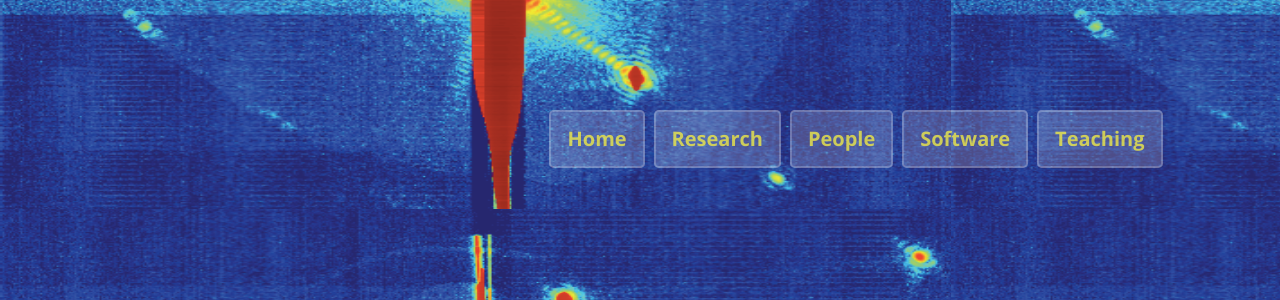
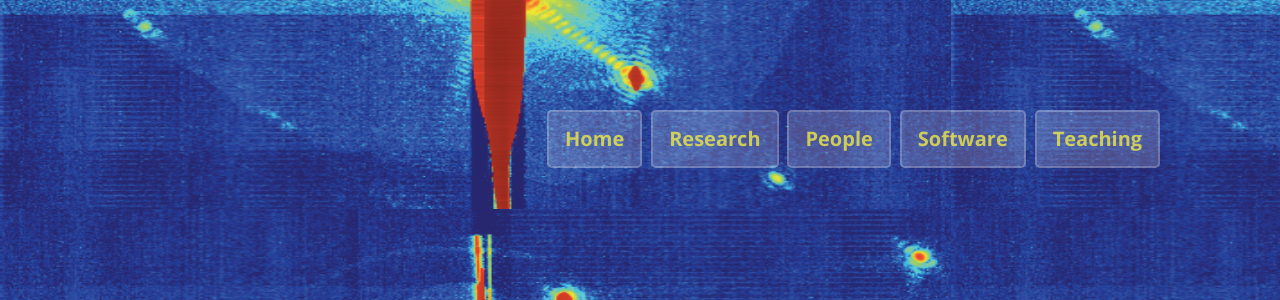
Before and after one commit to captvonsciencypants/computational-imaging-lab, a Jekyll site: the page built from index.md, in a window 1280 px wide. Shown: the part 344-644 px from the top of the page. Built offline with Jekyll 4.4.1, drawn with Linux system fonts in a browser that asks for light colours; our own code applies the rules of GitHub Pages for plain Markdown files; the repository's description, which GitHub fills in, is left out.

Commit message:
Update jekyll-theme-cayman.scss

```diff
--- a/_sass/jekyll-theme-cayman.scss
+++ b/_sass/jekyll-theme-cayman.scss
@@ -64,7 +64,7 @@ a {
 .btn {
   display: inline-block; /* inline-block */
   margin-bottom: -1rem; // 1rem
-  margin-left: 27rem; // Didn't exist
+  margin-left: 26.7rem; // Didn't exist
   margin-top: 16.5rem; // Didn't exist
   color: rgba(238, 232, 73, 0.8); //rgba(255, 255, 255, 0.7);
   background-color: rgba(255, 255, 255, 0.18); //rgba(255, 255, 255, 0.08);
```
